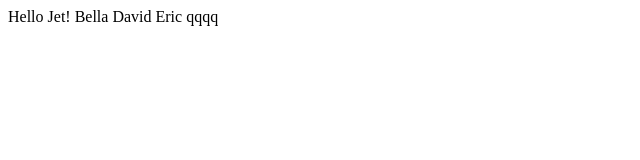
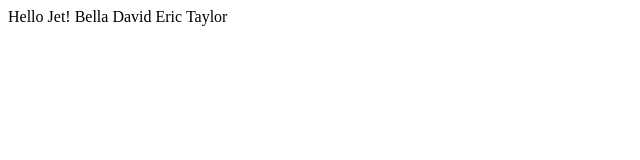
Before and after one commit to JET-PEGA/ex-00, a plain HTML site: page index.html in a window 1280 px wide. Shown: the full height of the page, 0-640 px from the left. Drawn offline with Linux system fonts and the light colour scheme.

Commit message:
第五次

```diff
--- a/index.html
+++ b/index.html
@@ -11,5 +11,5 @@
     Bella
     David
     Eric
-    qqqq
+    Taylor
 </body></html>
```
